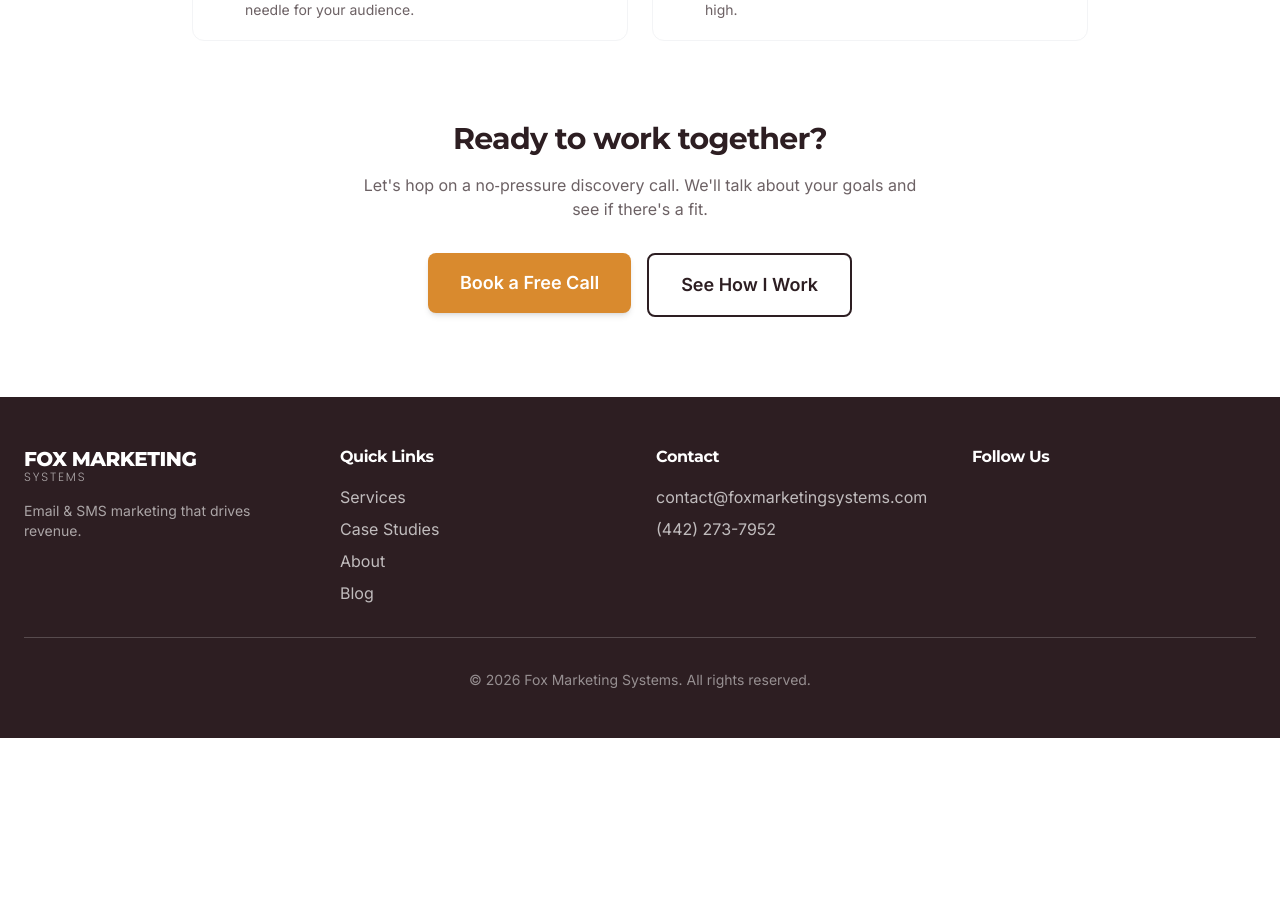
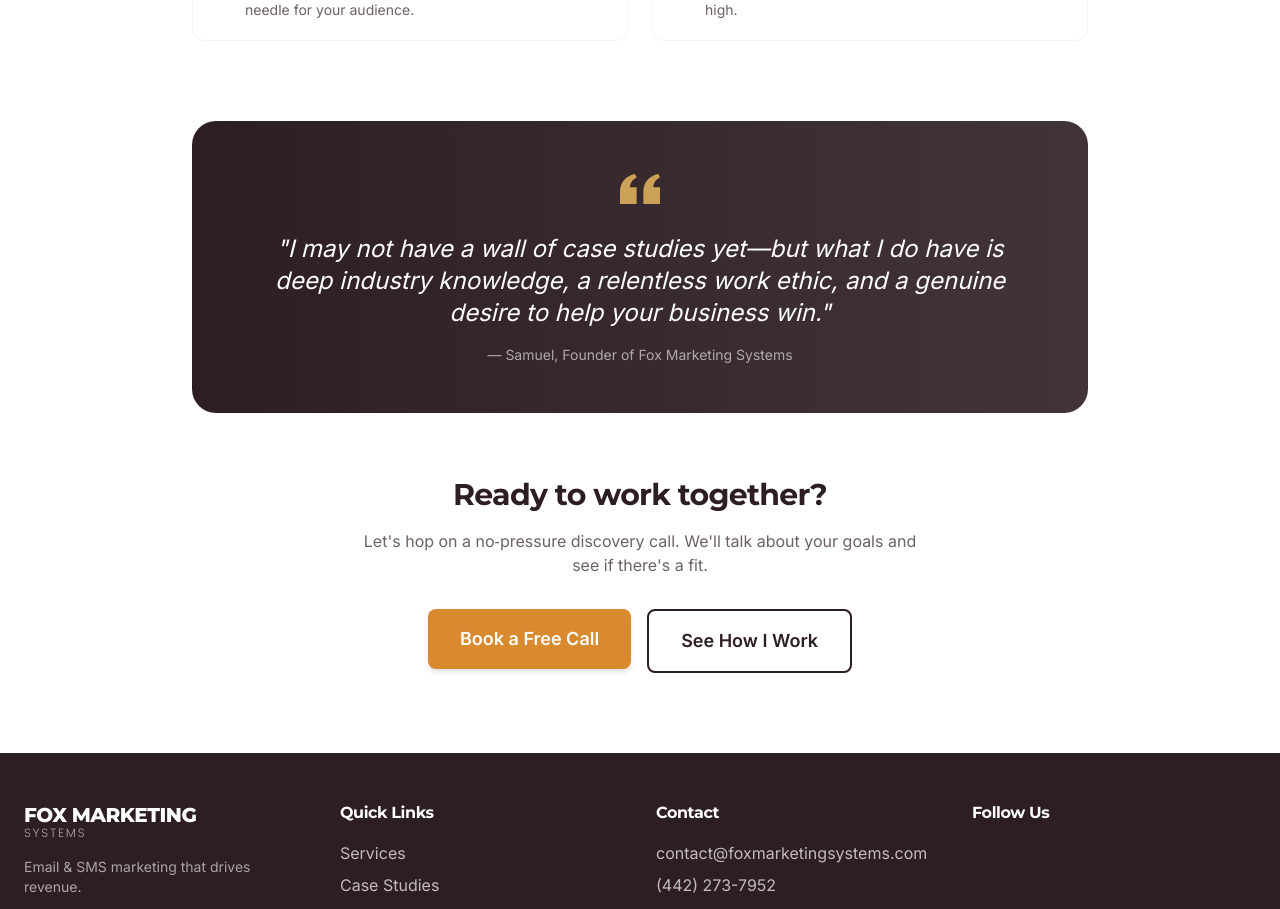
Before and after one commit to Samuel-Fox-02/fox-marketing-systems, a React (Vite) app: page /about in a window 1280 px wide. Shown: the part 1902-2811 px from the top of the page. Before the commit the page ends 2640 px from the top, so only its background shows below. Built offline with nearby package versions, Linux system fonts and the light colour scheme.

Commit message:
Add react-helmet-async, SEO component, update About page

```diff
--- a/package.json
+++ b/package.json
@@ -18,6 +18,7 @@
     "gray-matter": "^4.0.3",
     "react": "^19.2.5",
     "react-dom": "^19.2.5",
+    "react-helmet-async": "^3.0.0",
     "react-markdown": "^10.1.0",
     "react-router-dom": "^7.14.2",
     "rehype-highlight": "^7.0.2",
--- /dev/null
+++ b/src/components/ui/SEO.jsx
@@ -0,0 +1,22 @@
+import { Helmet } from 'react-helmet-async'
+
+const SEO = ({ title, description, path }) => {
+  const siteName = 'Fox Marketing Systems'
+  const url = `https://foxmarketingsystems.com${path || ''}`
+
+  return (
+    <Helmet>
+      <title>
+        {title} | {siteName}
+      </title>
+      <meta name="description" content={description} />
+      <link rel="canonical" href={url} />
+      <meta property="og:title" content={`${title} | ${siteName}`} />
+      <meta property="og:description" content={description} />
+      <meta property="og:url" content={url} />
+      <meta property="og:type" content="website" />
+    </Helmet>
+  )
+}
+
+export default SEO
--- a/src/main.jsx
+++ b/src/main.jsx
@@ -1,15 +1,13 @@
-// src/main.jsx
 import React from 'react'
 import ReactDOM from 'react-dom/client'
-import App from './App.jsx'
+import App from './App'
+import { HelmetProvider } from 'react-helmet-async'
 import './index.css'
-import { Analytics } from '@vercel/analytics/react'
-import { SpeedInsights } from '@vercel/speed-insights/react'
 
 ReactDOM.createRoot(document.getElementById('root')).render(
   <React.StrictMode>
-    <App />
-    <Analytics />
-    <SpeedInsights />
-  </React.StrictMode>,
+    <HelmetProvider>
+      <App />
+    </HelmetProvider>
+  </React.StrictMode>
 )
--- a/src/pages/About.jsx
+++ b/src/pages/About.jsx
@@ -2,10 +2,16 @@ import SectionTitle from '../components/ui/SectionTitle'
 import Button from '../components/ui/Button'
 import Card from '../components/ui/Card'
 import { Link } from 'react-router-dom'
+import SEO from '../components/ui/SEO'
 
 const About = () => {
   return (
     <div className="container mx-auto px-6 py-20">
+      <SEO
+        title="About Fox Marketing Systems"
+        description="Learn about the founder and mission behind Fox Marketing Systems."
+        path="/about"
+      />
       {/* Hero Section */}
       <div className="max-w-4xl mx-auto text-center mb-16">
         <SectionTitle
@@ -174,6 +180,26 @@ const About = () => {
           ))}
         </div>
       </div>
+
+      {/* Honest Positioning Statement */}
+      <div className="bg-gradient-to-r from-espresso to-espresso/90 rounded-3xl p-10 md:p-12 max-w-4xl mx-auto mb-16 text-white text-center">
+        <svg
+          className="w-10 h-10 mx-auto mb-6 text-light-gold opacity-80"
+          fill="currentColor"
+          viewBox="0 0 24 24"
+        >
+          <path d="M14.017 21v-7.391c0-5.704 3.731-9.57 8.983-10.609l.995 2.151c-2.432.917-3.995 3.638-3.995 5.849h4v10h-9.983zm-14.017 0v-7.391c0-5.704 3.748-9.57 9-10.609l.996 2.151c-2.433.917-3.996 3.638-3.996 5.849h3.983v10h-9.983z" />
+        </svg>
+        <p className="text-xl md:text-2xl font-light italic mb-4 max-w-3xl mx-auto">
+          "I may not have a wall of case studies yet—but what I do have is deep
+          industry knowledge, a relentless work ethic, and a genuine desire to
+          help your business win."
+        </p>
+        <p className="text-white/60 text-sm">
+          — Samuel, Founder of Fox Marketing Systems
+        </p>
+      </div>
+
       {/* CTA */}
       <div className="text-center">
         <h3 className="text-2xl md:text-3xl font-bold text-espresso mb-4">
--- a/src/pages/Blog.jsx
+++ b/src/pages/Blog.jsx
@@ -4,6 +4,7 @@ import { getAllPosts } from '../utils/blog';
 import SectionTitle from '../components/ui/SectionTitle';
 import Card from '../components/ui/Card';
 import Button from '../components/ui/Button';
+import SEO from '../components/ui/SEO'
 
 const Blog = () => {
   const [posts, setPosts] = useState([]);
--- a/src/pages/BlogPost.jsx
+++ b/src/pages/BlogPost.jsx
@@ -6,6 +6,7 @@ import remarkGfm from 'remark-gfm';
 import rehypeHighlight from 'rehype-highlight';
 import { getPostBySlug } from '../utils/blog';
 import Button from '../components/ui/Button';
+import SEO from '../components/ui/SEO'
 
 // Import highlight.js styles for code blocks (you'll need to install 'highlight.js' or choose a theme)
 import 'highlight.js/styles/github-dark.css';
--- a/src/pages/CaseStudies.jsx
+++ b/src/pages/CaseStudies.jsx
@@ -3,6 +3,7 @@ import Button from '../components/ui/Button';
 import Card from '../components/ui/Card';
 import { Link } from 'react-router-dom';
 import { useState } from 'react';
+import SEO from '../components/ui/SEO'
 
 const CaseStudies = () => {
   const [activeTab, setActiveTab] = useState('ecommerce');
--- a/src/pages/Contact.jsx
+++ b/src/pages/Contact.jsx
@@ -2,6 +2,7 @@ import { useRef, useState } from 'react';
 import emailjs from '@emailjs/browser';
 import Button from '../components/ui/Button';
 import SectionTitle from '../components/ui/SectionTitle';
+import SEO from '../components/ui/SEO'
 
 const Contact = () => {
   const form = useRef();
--- a/src/pages/Home.jsx
+++ b/src/pages/Home.jsx
@@ -2,6 +2,7 @@ import Hero from '../components/sections/Hero';
 import ServicesPackages from '../components/sections/ServicesPackages';
 import ProcessShowcase from '../components/sections/ProcessShowcase';
 import BlogPreview from '../components/sections/BlogPreview';
+import SEO from '../components/ui/SEO'
 // import LeadMagnet from '../components/sections/LeadMagnet'; // Removed for now
 
 const Home = () => {
--- a/src/pages/Services.jsx
+++ b/src/pages/Services.jsx
@@ -3,6 +3,7 @@ import SectionTitle from '../components/ui/SectionTitle';
 import Button from '../components/ui/Button';
 import Card from '../components/ui/Card';
 import { Link } from 'react-router-dom';
+import SEO from '../components/ui/SEO'
 
 const Services = () => {
   const [activeNiche, setActiveNiche] = useState('ecommerce');
```
Also changed, not shown: 2 other files (tests, documents, lock files or other folders).
